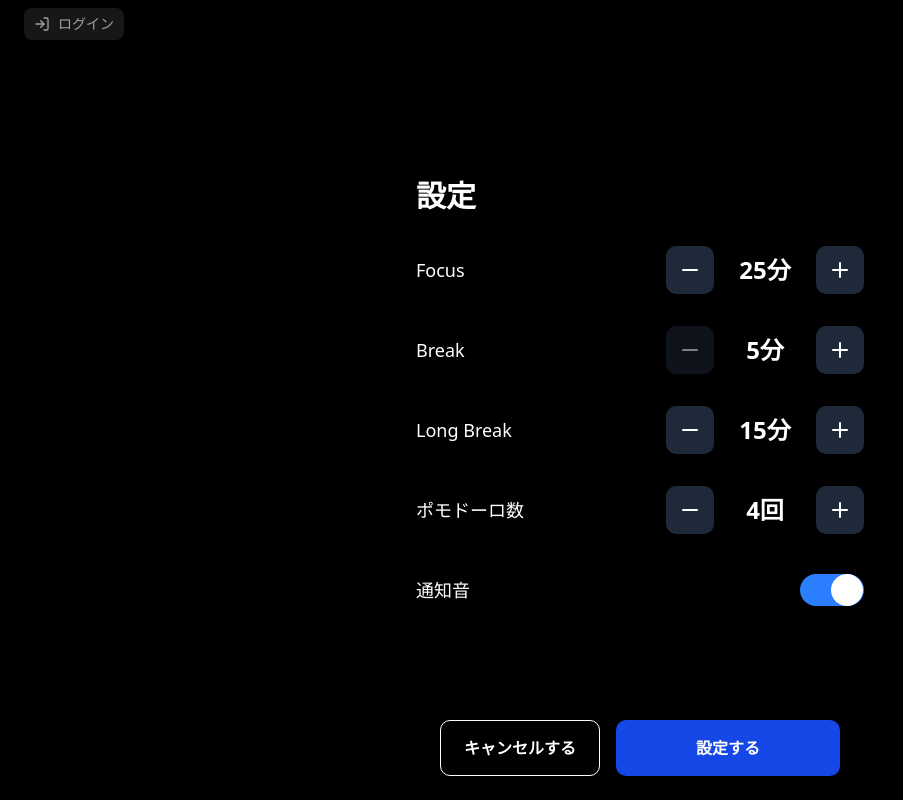
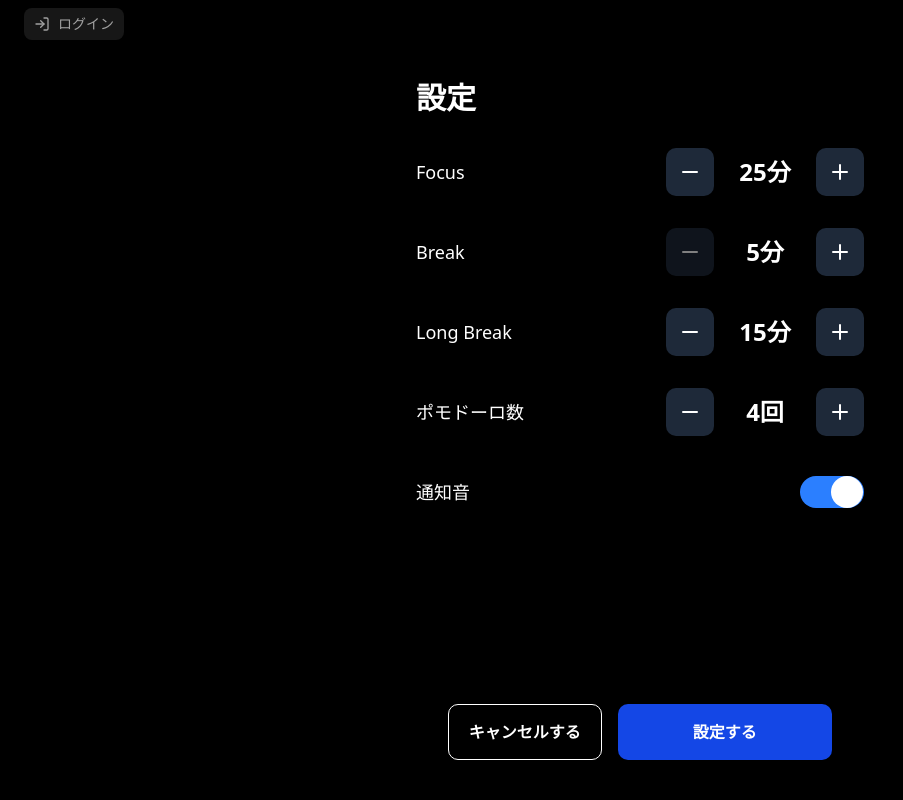
Before and after one commit to TYMtwilight/pomodoro-timer, a Next.js app: page /settings in a window 1280 px wide. Shown: the whole page, without its empty margins (0-903 px from the left). Built offline with nearby package versions, Linux system fonts and the light colour scheme; no server answers.

Commit message:
refactor(layout): 設定画面のヘッダー高さ変更に伴うレイアウト調整
- ヘッダー高さを72pxから56pxに統一
- 設定ページのコンテナ高さ計算を調整
- ボタンコンテナのパディングを6から8に統一
- インデント/フォーマットの修正

```diff
--- a/app/(public)/settings/page.tsx
+++ b/app/(public)/settings/page.tsx
@@ -80,15 +80,15 @@ export default function SettingsPage() {
 
   if (isLoading) {
     return (
-      <div className="flex items-center justify-center h-[calc(100vh-72px)] gap-8 bg-black text-white py-4">
+      <div className="flex items-center justify-center h-[calc(100vh-56px)] gap-8 bg-black text-white">
         <div className="text-xl">読み込み中...</div>
       </div>
     );
   }
 
   return (
-    <div className="flex flex-col items-center justify-center h-[calc(100vh-72px)] bg-black text-white p-4">
-      <div className="w-full max-w-md">
+    <div className="flex flex-col items-center justify-center h-[calc(100vh-56px)] text-white pt-8 px-8">
+      <div className="w-full max-w-md h-full relative">
         <h1 className="text-3xl font-bold">設定</h1>
 
         <div className="space-y-3">
@@ -208,7 +208,7 @@ export default function SettingsPage() {
             />
           </div>
         </div>
-        <div className="flex gap-4 w-full max-w-md absolute z-10 bottom-0 p-6">
+        <div className="flex gap-4 w-full max-w-md absolute z-10 bottom-0 p-8 left-0">
           {/* 左: キャンセルボタン */}
           <div className="basis-[40%]">
             <div className="min-w-max">
--- a/components/timer/TimerControls.tsx
+++ b/components/timer/TimerControls.tsx
@@ -56,7 +56,7 @@ export const TimerControls = memo(function TimerControls({
   };
 
   return (
-    <div className="flex gap-4 w-full max-w-md absolute z-10 bottom-0 p-6">
+    <div className="flex gap-4 w-full max-w-md absolute z-10 bottom-0 p-8">
       {/* 左: SETTINGS または RESET */}
       <div
         className={`overflow-hidden transition-all duration-500 ease-out ${isRunning ? 'opacity-0 pointer-events-none' : 'opacity-100'
```
Lines whose indentation alone changed are shown as unchanged.
